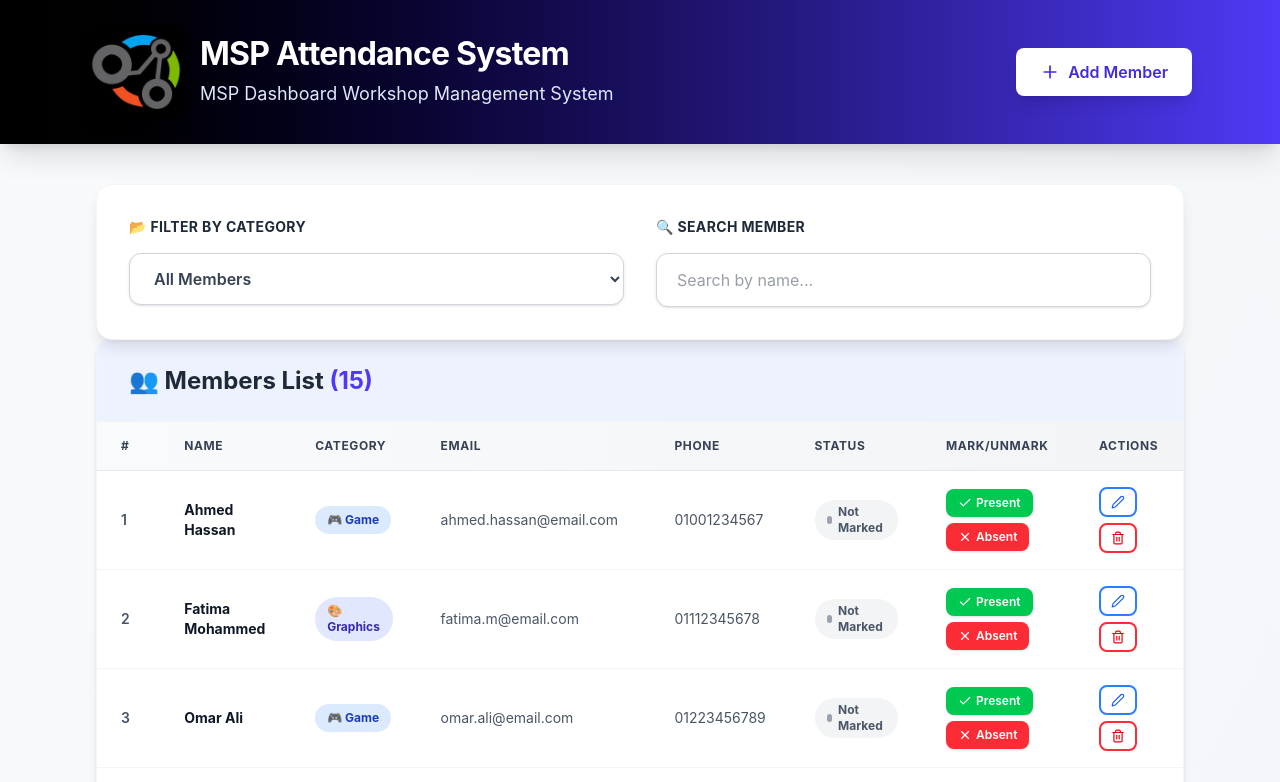
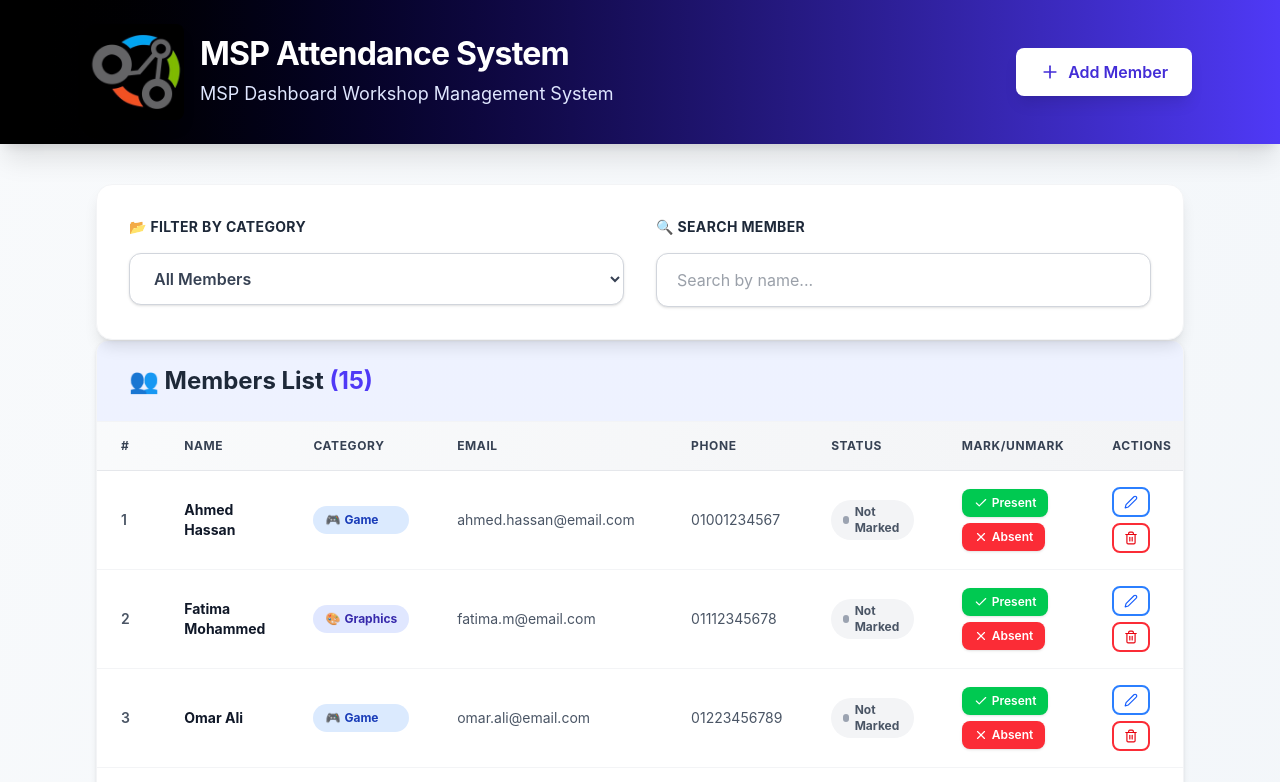
Before and after one commit to JoeRagheb29/MSP_Attendance_Dashboard, a React (Vite) app: page / in a window 1280 px wide. Shown: the top 782 px of the page. Built offline with nearby package versions, Linux system fonts and the light colour scheme.

Commit message:
improve game/graphics view

```diff
--- a/src/components/MemberList.tsx
+++ b/src/components/MemberList.tsx
@@ -11,16 +11,10 @@ interface MemberListProps {
 }
 
 export const MemberList = ({
-  members,
-  selectedCategory,
-  onDelete,
-  onEdit,
-  onMarkAttendance,
+  members, selectedCategory, onDelete, onEdit, onMarkAttendance,
 }: MemberListProps) => {
   const filteredMembers =
-    selectedCategory === 'all'
-      ? members
-      : members.filter((m: Member) => m.category === selectedCategory)
+    selectedCategory === 'all' ? members : members.filter((m: Member) => m.category === selectedCategory)
 
   if (filteredMembers.length === 0) {
     return (
@@ -65,12 +59,14 @@ export const MemberList = ({
                 <td className="px-6 py-4 text-sm font-semibold text-gray-600">{index + 1}</td>
                 <td className="px-6 py-4 text-sm font-bold text-gray-900">{member.name}</td>
                 <td className="px-6 py-4 text-sm">
-                  <span className={`inline-flex items-center px-3 py-1.5 rounded-full text-xs font-bold gap-1 ${
+                  <span className={`flex flex-nowrap items-center px-3 py-1.5 rounded-full text-xs font-bold gap-1 ${
                     member.category === 'game'
                       ? 'bg-blue-100 text-blue-800'
                       : 'bg-indigo-100 text-indigo-800'
                   }`}>
-                    {member.category === 'game' ? '🎮 Game' : '🎨 Graphics'}
+                    {member.category === 'game' ?
+                    ( <><span>🎮</span> Game</> ) :
+                    ( <><span>🎨</span> Graphics</> )}
                   </span>
                 </td>
                 <td className="px-6 py-4 text-sm text-gray-600">{member.email || '—'}</td>
```
